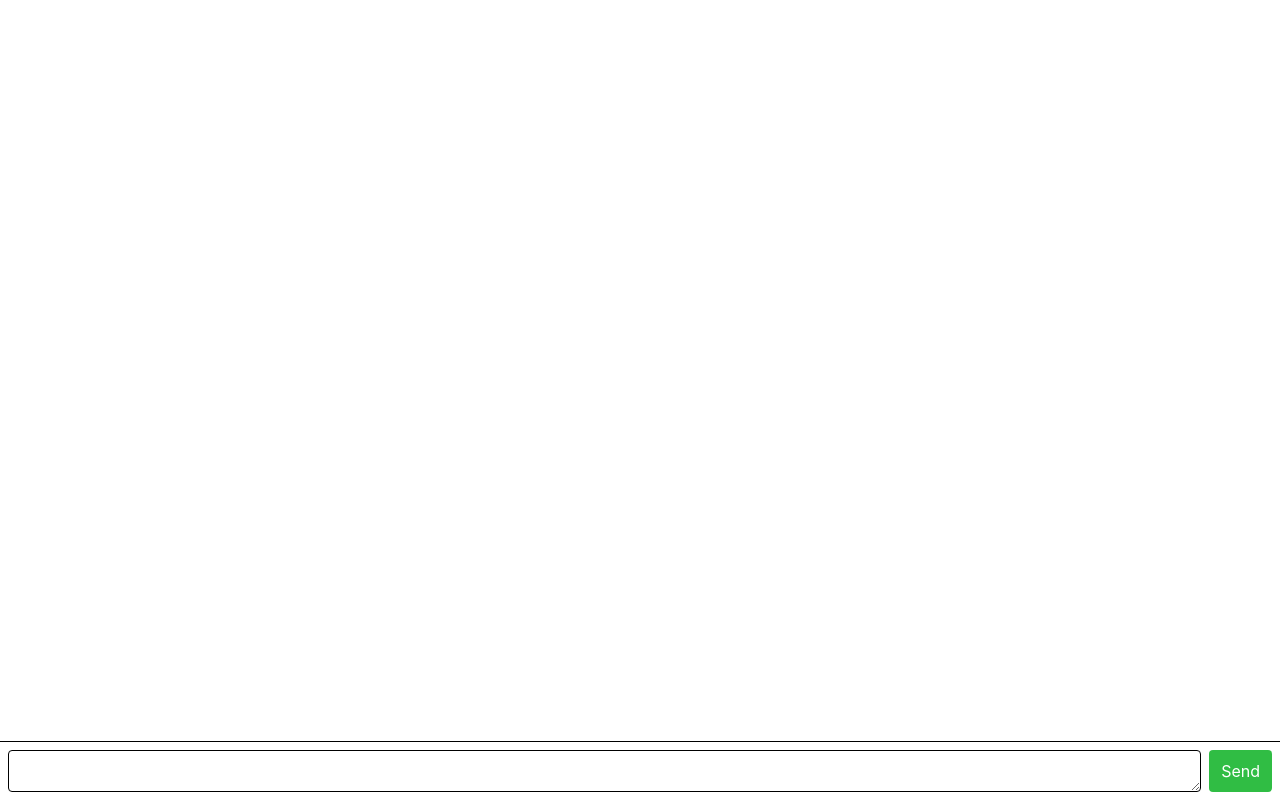
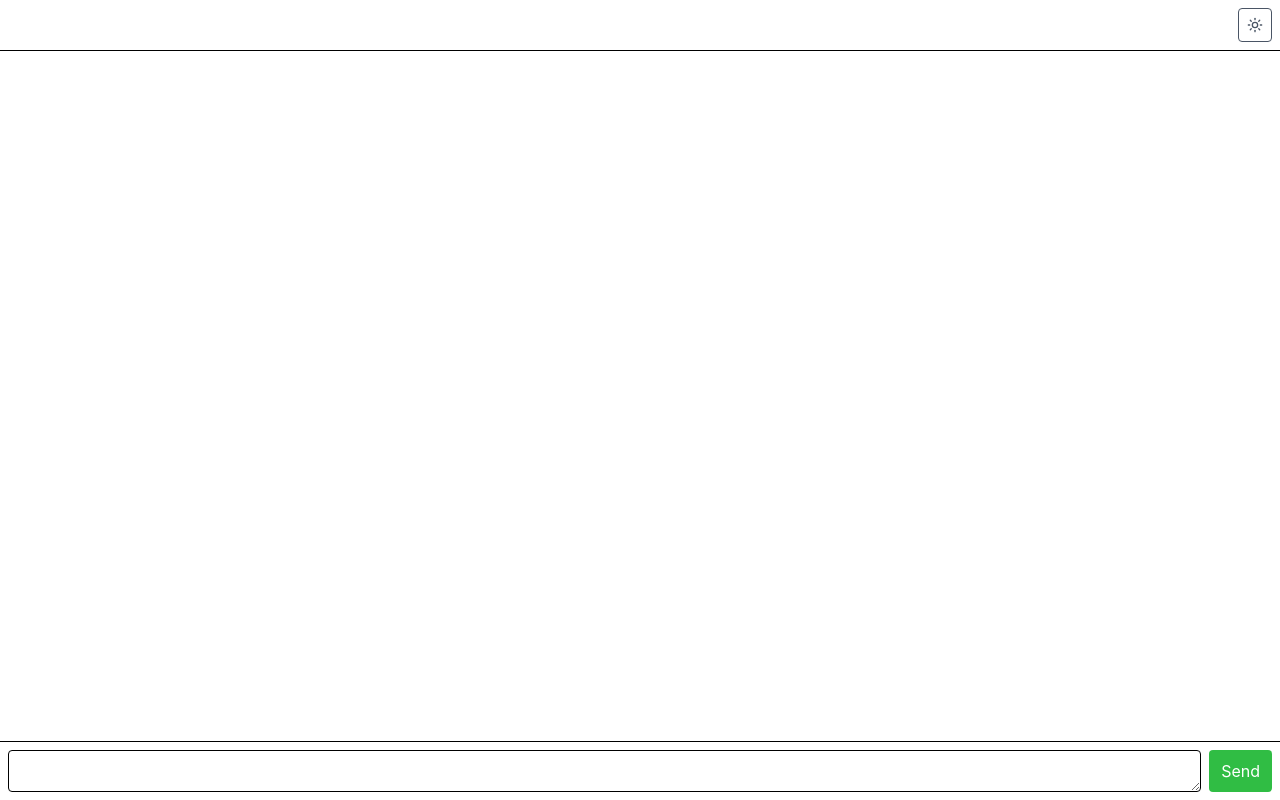
Before and after one commit to Cstannahill/ollama-web, a Next.js app in the folder ollama-ui/: page /chat in a window 1280 px wide. Built offline with nearby package versions, Linux system fonts and the light colour scheme.

Commit message:
feat(markdown): enhance chat markdown component

```diff
--- a/ollama-ui/app/layout.tsx
+++ b/ollama-ui/app/layout.tsx
@@ -1,5 +1,6 @@
 import type { Metadata } from "next";
 import "./globals.css";
+import { ThemeProvider } from "@/components/ui";
 
 export const metadata: Metadata = {
   title: "Create Next App",
@@ -14,7 +15,7 @@ export default function RootLayout({
   return (
     <html lang="en">
       <body className="antialiased">
-        {children}
+        <ThemeProvider>{children}</ThemeProvider>
       </body>
     </html>
   );
--- a/ollama-ui/components/chat/ChatInterface.tsx
+++ b/ollama-ui/components/chat/ChatInterface.tsx
@@ -3,6 +3,7 @@ import { useEffect, useRef } from "react";
 import { ChatMessage } from "./ChatMessage";
 import { ChatInput } from "./ChatInput";
 import { useChatStore } from "@/stores/chat-store";
+import { ThemeToggle } from "@/components/ui";
 
 export const ChatInterface = () => {
   const { messages, isStreaming, sendMessage } = useChatStore();
@@ -14,6 +15,9 @@ export const ChatInterface = () => {
 
   return (
     <div className="flex flex-col h-screen">
+      <div className="p-2 border-b flex justify-end">
+        <ThemeToggle />
+      </div>
       <div className="flex-1 overflow-y-auto p-4 flex flex-col gap-2">
         {messages.map((m, i) => (
           <ChatMessage key={i} message={m} />
--- a/ollama-ui/components/markdown/CodeBlock.tsx
+++ b/ollama-ui/components/markdown/CodeBlock.tsx
@@ -1,17 +1,25 @@
 "use client";
-import { useState, useEffect } from "react";
+import { useState, useEffect, useId } from "react";
 import { Copy, Check, Download, Maximize2, X, Hash, Search } from "lucide-react";
 import { createPortal } from "react-dom";
 import type { CodeBlock as Block, ExportFormat } from "@/types";
 
-type CodeBlockProps = Block;
+interface CodeBlockProps extends Block {
+  search?: string;
+  onSearchChange?: (value: string) => void;
+}
 
-export const CodeBlock = ({ code, language, filename }: CodeBlockProps) => {
+export const CodeBlock = ({ code, language, filename, search: externalSearch = "", onSearchChange }: CodeBlockProps) => {
   const [copied, setCopied] = useState(false);
   const [showNumbers, setShowNumbers] = useState(true);
   const [fullscreen, setFullscreen] = useState(false);
-  const [search, setSearch] = useState("");
+  const [search, setSearch] = useState(externalSearch);
   const [filtered, setFiltered] = useState<string[]>([]);
+  const id = useId();
+
+  useEffect(() => {
+    setSearch(externalSearch);
+  }, [externalSearch]);
 
   useEffect(() => {
     const lines = code.trimEnd().split("\n");
@@ -87,7 +95,7 @@ export const CodeBlock = ({ code, language, filename }: CodeBlockProps) => {
             type="button"
             aria-label="Search code"
             onClick={() => {
-              const el = document.getElementById("code-search");
+              const el = document.getElementById(`code-search-${id}`);
               el?.focus();
             }}
             className="text-gray-400 hover:text-white"
@@ -124,10 +132,13 @@ export const CodeBlock = ({ code, language, filename }: CodeBlockProps) => {
       </div>
       <div className="px-3 pb-2">
         <input
-          id="code-search"
+          id={`code-search-${id}`}
           aria-label="Search in code"
           value={search}
-          onChange={(e) => setSearch(e.target.value)}
+          onChange={(e) => {
+            setSearch(e.target.value);
+            onSearchChange?.(e.target.value);
+          }}
           className="mb-2 w-full rounded bg-gray-800 px-2 py-1 text-xs outline-none"
           placeholder="Search..."
         />
--- a/ollama-ui/components/markdown/MultiTabCodeBlock.tsx
+++ b/ollama-ui/components/markdown/MultiTabCodeBlock.tsx
@@ -1,5 +1,18 @@
 "use client";
-import { useState, useEffect, useRef } from "react";
+import React, { useState, useEffect, useRef } from "react";
+import { Search, Braces, FileCode, Hash, Database, Terminal, Palette } from "lucide-react";
+
+const getLanguageIcon = (lang: string) => {
+  const icons: Record<string, React.ReactElement> = {
+    javascript: <Braces className="w-3 h-3" />,
+    typescript: <FileCode className="w-3 h-3" />,
+    python: <Hash className="w-3 h-3" />,
+    css: <Palette className="w-3 h-3" />,
+    sql: <Database className="w-3 h-3" />,
+    bash: <Terminal className="w-3 h-3" />,
+  };
+  return icons[lang] || <FileCode className="w-3 h-3" />;
+};
 import { CodeBlock } from "./CodeBlock";
 import type { CodeBlock as Block } from "@/types";
 
@@ -9,6 +22,8 @@ interface MultiTabCodeBlockProps {
 
 export const MultiTabCodeBlock = ({ blocks }: MultiTabCodeBlockProps) => {
   const [active, setActive] = useState(0);
+  const [search, setSearch] = useState("");
+  const [showSearch, setShowSearch] = useState(false);
   const current = blocks[active];
   const tabRefs = useRef<HTMLButtonElement[]>([]);
 
@@ -19,18 +34,19 @@ export const MultiTabCodeBlock = ({ blocks }: MultiTabCodeBlockProps) => {
       } else if (e.key === "ArrowLeft") {
         setActive((a) => (a - 1 + blocks.length) % blocks.length);
       } else if (e.key === "/") {
-        const el = document.getElementById("code-search");
+        const el = document.getElementById(`code-search-${active}`);
         el?.focus();
         e.preventDefault();
       }
     };
     window.addEventListener("keydown", handler);
     return () => window.removeEventListener("keydown", handler);
-  }, [blocks.length]);
+  }, [blocks.length, active]);
 
   return (
     <div className="border border-gray-700 rounded-md mb-4">
-      <div className="flex border-b border-gray-700 bg-gray-800 text-sm">
+      <div className="flex justify-between border-b border-gray-700 bg-gray-800 text-sm">
+        <div className="flex">
           {blocks.map((b, i) => (
             <button
               key={i}
@@ -39,13 +55,35 @@ export const MultiTabCodeBlock = ({ blocks }: MultiTabCodeBlockProps) => {
               }}
               onClick={() => setActive(i)}
               aria-selected={active === i}
-            className={`px-3 py-2 font-mono focus:outline-none ${active === i ? "bg-gray-900 text-white" : "text-gray-400"}`}
+              className={`px-3 py-2 font-mono flex items-center gap-1 focus:outline-none ${active === i ? "bg-gray-900 text-white" : "text-gray-400"}`}
             >
+              {getLanguageIcon(b.language)}
               {b.filename || b.language}
             </button>
           ))}
         </div>
-      <CodeBlock {...current} />
+        <button
+          type="button"
+          onClick={() => setShowSearch((s) => !s)}
+          aria-label="Toggle search"
+          className="p-2 text-gray-400 hover:text-white"
+        >
+          <Search className="w-4 h-4" />
+        </button>
+      </div>
+      {showSearch && (
+        <div className="border-b border-gray-700 bg-gray-800 p-2 flex items-center gap-2">
+          <Search className="w-4 h-4 text-gray-400" />
+          <input
+            type="text"
+            placeholder="Search..."
+            value={search}
+            onChange={(e) => setSearch(e.target.value)}
+            className="flex-1 bg-transparent outline-none text-sm"
+          />
+        </div>
+      )}
+      <CodeBlock {...current} search={search} onSearchChange={setSearch} />
     </div>
   );
 };
--- /dev/null
+++ b/ollama-ui/components/ui/ThemeProvider.tsx
@@ -0,0 +1,57 @@
+"use client";
+import { createContext, useContext, useEffect, useState, ReactNode } from "react";
+
+export const themeConfig = {
+  dark: {
+    gradients: {
+      primary: "linear-gradient(135deg, #00ff88 0%, #00b4d8 100%)",
+      code: "linear-gradient(180deg, #141b2d 0%, #0a0e1a 100%)",
+      accent: "linear-gradient(90deg, #c792ea 0%, #82aaff 100%)",
+    },
+    glass: {
+      background: "rgba(20, 27, 45, 0.7)",
+      backdropFilter: "blur(20px) saturate(180%)",
+      border: "1px solid rgba(255, 255, 255, 0.1)",
+    },
+  },
+  light: {
+    gradients: {
+      primary: "linear-gradient(135deg, #00b4d8 0%, #00ff88 100%)",
+      code: "linear-gradient(180deg, #ffffff 0%, #f1f5f9 100%)",
+      accent: "linear-gradient(90deg, #82aaff 0%, #c792ea 100%)",
+    },
+    glass: {
+      background: "rgba(255, 255, 255, 0.7)",
+      backdropFilter: "blur(12px) saturate(180%)",
+      border: "1px solid rgba(0,0,0,0.1)",
+    },
+  },
+} as const;
+
+type Theme = keyof typeof themeConfig;
+interface ThemeContextValue {
+  theme: Theme;
+  toggle: () => void;
+}
+
+const ThemeContext = createContext<ThemeContextValue | undefined>(undefined);
+
+export const ThemeProvider = ({ children }: { children: ReactNode }) => {
+  const [theme, setTheme] = useState<Theme>("dark");
+
+  useEffect(() => {
+    document.documentElement.dataset.theme = theme;
+  }, [theme]);
+
+  const toggle = () => setTheme((t) => (t === "dark" ? "light" : "dark"));
+
+  return (
+    <ThemeContext.Provider value={{ theme, toggle }}>{children}</ThemeContext.Provider>
+  );
+};
+
+export const useTheme = () => {
+  const ctx = useContext(ThemeContext);
+  if (!ctx) throw new Error("useTheme must be used within ThemeProvider");
+  return ctx;
+};
--- /dev/null
+++ b/ollama-ui/components/ui/ThemeToggle.tsx
@@ -0,0 +1,17 @@
+"use client";
+import { Moon, Sun } from "lucide-react";
+import { useTheme } from "./ThemeProvider";
+
+export const ThemeToggle = () => {
+  const { theme, toggle } = useTheme();
+  return (
+    <button
+      type="button"
+      onClick={toggle}
+      aria-label="Toggle theme"
+      className="p-2 border rounded text-gray-600 hover:text-black dark:text-gray-400 dark:hover:text-white"
+    >
+      {theme === "dark" ? <Sun className="w-4 h-4" /> : <Moon className="w-4 h-4" />}
+    </button>
+  );
+};
--- a/ollama-ui/components/ui/index.ts
+++ b/ollama-ui/components/ui/index.ts
@@ -2,3 +2,5 @@ export * from "./badge";
 export * from "./button";
 export * from "./card";
 export * from "./ErrorBoundary";
+export * from "./ThemeProvider";
+export * from "./ThemeToggle";
```
Also changed, not shown: 2 other files (tests, documents, lock files or other folders). Lines whose indentation alone changed are shown as unchanged.
